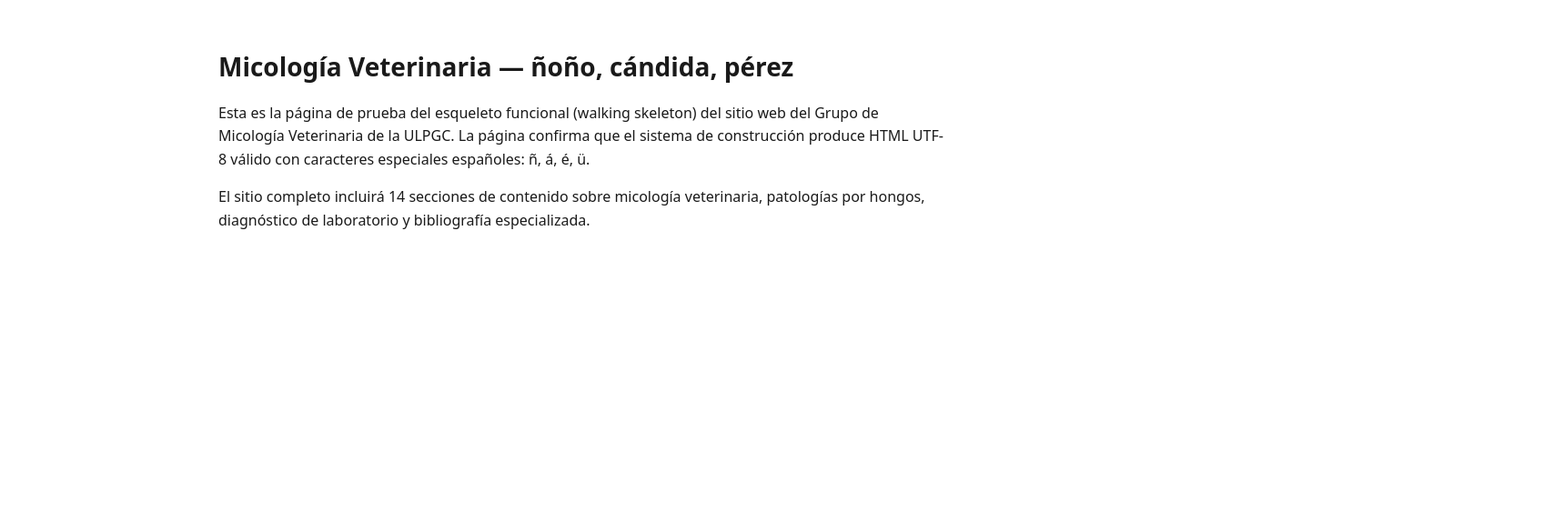
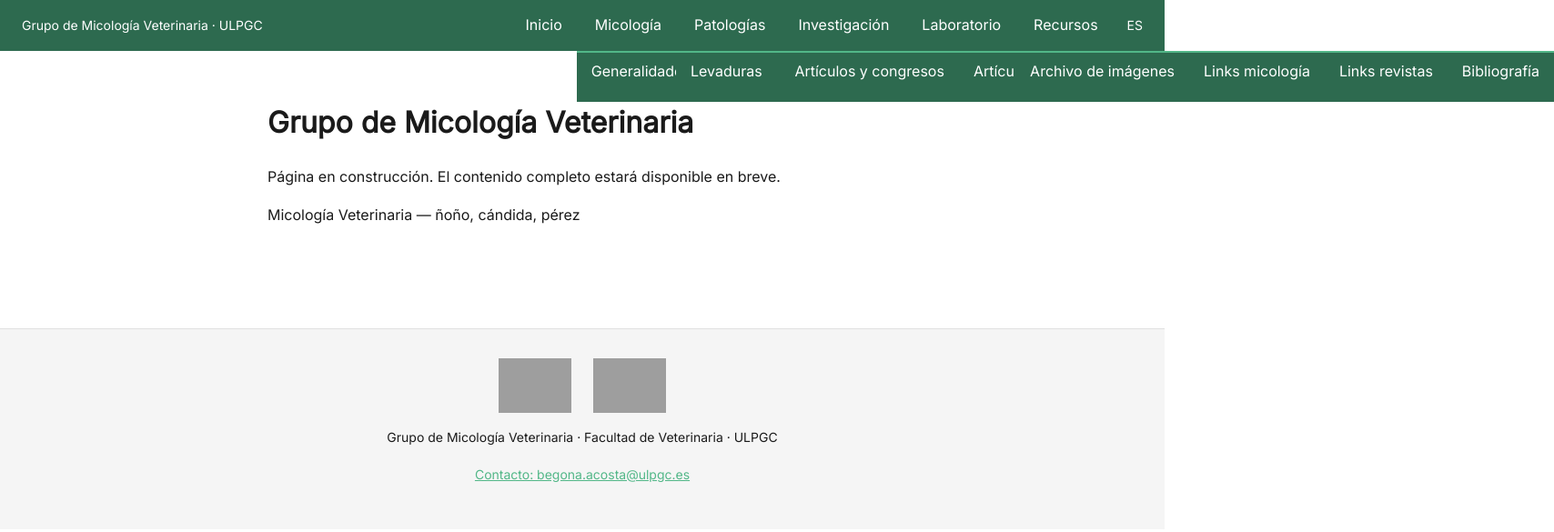
Before and after one commit to warmeta/vetmycology, an Astro site: page / in a window 1280 px wide. Shown: the whole page at 91% size, 1708 px wide, since content can reach past the window. Built offline with nearby package versions, Linux system fonts and the light colour scheme; Astro itself is replaced by a stand-in of ours; grey boxes are pictures that could not be loaded.

Commit message:
feat(02-02): Header + TopNav + MobileNav + Footer (CSS-only nav)
- src/components/Header.astro: sticky header, skip link, wordmark, lang switcher
- src/components/TopNav.astro: 6 nav groups with :hover + :focus-within dropdowns (desktop)
- src/components/MobileNav.astro: CSS :checked overlay, <details>/<summary> accordions (mobile)
- src/components/Footer.astro: ULPGC/IUSA logos, Facultad de Veterinaria affiliation text
- src/pages/index.astro: updated to use BaseLayout, preserves Spanish test literal
- public/images/logos/.gitkeep: logo directory tracked (real logos added in Plan 05)

```diff
--- a/src/components/Footer.astro
+++ b/src/components/Footer.astro
@@ -1,7 +1,61 @@
 ---
-// src/components/Footer.astro — STUB for Task 1 (full implementation in Task 2)
-// Replaced by full implementation in Task 2 of Plan 02-02.
+// src/components/Footer.astro
+// ULPGC + IUSA logos, faculty name, affiliation text, mailto contact link.
+// Source: 02-UI-SPEC.md Footer Contract (NAV-05)
+// Note: Logo image files (ulpgc.png, iusa.png) must be copied from ~/Downloads/backup/
+//       (LOGO.jpg → ulpgc.png, iusalogodoctorado2012.jpg → iusa.png) — Plan 05 Task 1.
+//       In Phase 2 Wave 1 the images may 404; alt text degrades gracefully.
 ---
-<footer>
-  <slot />
+<footer class="site-footer">
+  <div class="footer-inner">
+    <div class="footer-logos">
+      <img src="/images/logos/ulpgc.png" alt="Universidad de Las Palmas de Gran Canaria" />
+      <img src="/images/logos/iusa.png" alt="Instituto Universitario de Sanidad Animal y Seguridad Alimentaria" />
+    </div>
+    <p class="footer-affiliation">Grupo de Micología Veterinaria · Facultad de Veterinaria · ULPGC</p>
+    <p class="footer-contact">
+      <a href="mailto:begona.acosta@ulpgc.es">Contacto: begona.acosta@ulpgc.es</a>
+    </p>
+  </div>
 </footer>
+
+<style>
+  .site-footer {
+    background: var(--color-surface-subtle);
+    border-top: 1px solid var(--color-border);
+    padding: var(--space-xl) var(--space-lg);
+    margin-top: var(--space-3xl);
+  }
+
+  .footer-inner {
+    max-width: 740px;
+    margin: 0 auto;
+    text-align: center;
+  }
+
+  .footer-logos {
+    display: flex;
+    gap: var(--space-lg);
+    align-items: center;
+    justify-content: center;
+    margin-bottom: var(--space-md);
+  }
+
+  .footer-logos img {
+    max-height: 60px;
+    width: auto;
+  }
+
+  .footer-affiliation {
+    font-family: var(--font-body);
+    font-size: var(--font-size-sm);
+    color: var(--color-text);
+    margin: var(--space-sm) 0;
+  }
+
+  .footer-contact a {
+    color: var(--color-accent);
+    font-size: var(--font-size-sm);
+    font-family: var(--font-body);
+  }
+</style>
--- a/src/components/Header.astro
+++ b/src/components/Header.astro
@@ -1,7 +1,88 @@
 ---
-// src/components/Header.astro — STUB for Task 1 (full implementation in Task 2)
-// Replaced by full implementation in Task 2 of Plan 02-02.
+// src/components/Header.astro
+// Sticky header with logo-left/nav-right (desktop), logo+hamburger (mobile), skip link.
+// Source: 02-UI-SPEC.md Header + Navigation Contract (D-09) + Copywriting Contract
+import TopNav from './TopNav.astro';
+import MobileNav from './MobileNav.astro';
 ---
-<header>
-  <slot />
+
+<!-- Skip link — first child; visually hidden until focused (WCAG 2.4.1) -->
+<a href="#main-content" class="skip-link">Ir al contenido principal</a>
+
+<header class="site-header">
+  <div class="header-inner">
+    <a href="/" class="site-wordmark">Grupo de Micología Veterinaria · ULPGC</a>
+    <div class="header-right">
+      <TopNav />
+      <MobileNav />
+      <span class="lang-switcher" aria-label="Idioma: Español">ES</span>
+    </div>
+  </div>
 </header>
+
+<style>
+  .skip-link {
+    position: absolute;
+    left: -9999px;
+    top: auto;
+    width: 1px;
+    height: 1px;
+    overflow: hidden;
+  }
+
+  .skip-link:focus {
+    position: static;
+    width: auto;
+    height: auto;
+    overflow: visible;
+    background: var(--color-accent);
+    color: #000;
+    padding: var(--space-sm) var(--space-md);
+    text-decoration: none;
+    font-family: var(--font-body);
+    font-size: var(--font-size-body);
+    z-index: 999;
+  }
+
+  .site-header {
+    background: var(--color-nav-bg);
+    color: var(--color-nav-text);
+    position: sticky;
+    top: 0;
+    z-index: 100;
+    height: 56px;
+  }
+
+  .header-inner {
+    display: flex;
+    justify-content: space-between;
+    align-items: center;
+    height: 100%;
+    padding: 0 var(--space-lg);
+    max-width: 1280px;
+    margin: 0 auto;
+  }
+
+  .site-wordmark {
+    color: var(--color-nav-text);
+    text-decoration: none;
+    font-family: var(--font-body);
+    font-size: var(--font-size-sm);
+    overflow: hidden;
+    text-overflow: ellipsis;
+    white-space: nowrap;
+    max-width: 60%;
+  }
+
+  .header-right {
+    display: flex;
+    align-items: center;
+    gap: var(--space-md);
+  }
+
+  .lang-switcher {
+    color: var(--color-nav-text);
+    font-size: var(--font-size-sm);
+    font-family: var(--font-body);
+  }
+</style>
--- /dev/null
+++ b/src/components/MobileNav.astro
@@ -0,0 +1,202 @@
+---
+// src/components/MobileNav.astro
+// Full-screen overlay nav with hidden checkbox + <details>/<summary> accordions (no JavaScript).
+// Source: 02-UI-SPEC.md Mobile nav CSS pattern (D-08) + RESEARCH.md Pattern 5
+interface NavChild {
+  label: string;
+  href: string;
+}
+
+interface NavGroup {
+  label: string;
+  href?: string;
+  children?: NavChild[];
+}
+
+const navGroups: NavGroup[] = [
+  {
+    label: 'Inicio',
+    href: '/',
+  },
+  {
+    label: 'Micología',
+    children: [
+      { label: 'Generalidades de los hongos', href: '/micologia/generalidades/' },
+      { label: 'Grupo de trabajo', href: '/micologia/grupo-de-trabajo/' },
+      { label: 'Colaboración con reptiles', href: '/micologia/colreptiles/' },
+    ],
+  },
+  {
+    label: 'Patologías',
+    children: [
+      { label: 'Levaduras', href: '/patologias/levaduras/' },
+      { label: 'Filamentosos', href: '/patologias/filamentosos/' },
+      { label: 'Dimórficos', href: '/patologias/dimorficos/' },
+      { label: 'Micosis peces', href: '/patologias/micosis-peces/' },
+    ],
+  },
+  {
+    label: 'Investigación',
+    children: [
+      { label: 'Artículos y congresos', href: '/investigacion/articulos-congresos/' },
+      { label: 'Artículos interesantes', href: '/investigacion/articulos-interesantes/' },
+    ],
+  },
+  {
+    label: 'Laboratorio',
+    href: '/laboratorio/',
+  },
+  {
+    label: 'Recursos',
+    children: [
+      { label: 'Archivo de imágenes', href: '/recursos/archivo-imagenes/' },
+      { label: 'Links micología', href: '/recursos/links-micologia/' },
+      { label: 'Links revistas', href: '/recursos/links-revistas/' },
+      { label: 'Bibliografía', href: '/recursos/bibliografia/' },
+    ],
+  },
+];
+---
+
+<!-- Hidden checkbox — the toggle state lives in the DOM, no JS needed -->
+<input type="checkbox" id="nav-toggle" class="nav-toggle-input" />
+
+<!-- Hamburger button label (clicking toggles checkbox) -->
+<label for="nav-toggle" class="nav-hamburger" aria-label="Abrir menú de navegación">
+  ☰
+</label>
+
+<!-- Full-screen overlay — shown when #nav-toggle:checked via sibling combinator -->
+<div class="mobile-nav-overlay">
+  <label for="nav-toggle" class="nav-close" aria-label="Cerrar menú de navegación">
+    ✕
+  </label>
+  <nav>
+    {navGroups.map(group => (
+      group.children ? (
+        <details>
+          <summary>{group.label}</summary>
+          <ul>
+            {group.children.map(child => (
+              <li><a href={child.href}>{child.label}</a></li>
+            ))}
+          </ul>
+        </details>
+      ) : (
+        <a href={group.href}>{group.label}</a>
+      )
+    ))}
+  </nav>
+</div>
+
+<style>
+  /* Known limitation (Pitfall 5): :checked persists through viewport resize.
+     Edge-case only; Phase 4 may add a JS reset if needed. */
+
+  /* Hide the actual checkbox — state is managed by the browser */
+  .nav-toggle-input {
+    display: none;
+  }
+
+  .nav-hamburger {
+    display: none;
+    cursor: pointer;
+    color: var(--color-nav-text);
+    font-size: 1.5rem;
+    min-width: 44px;
+    min-height: 44px;
+    align-items: center;
+    justify-content: center;
+  }
+
+  .mobile-nav-overlay {
+    display: none;
+    position: fixed;
+    inset: 0;
+    background: var(--color-nav-bg);
+    z-index: 300;
+    flex-direction: column;
+    padding: var(--space-lg);
+    color: var(--color-nav-text);
+    overflow-y: auto;
+  }
+
+  /* Show overlay when checkbox is checked */
+  #nav-toggle:checked ~ .mobile-nav-overlay {
+    display: flex;
+  }
+
+  .nav-close {
+    align-self: flex-end;
+    min-width: 44px;
+    min-height: 44px;
+    display: flex;
+    align-items: center;
+    justify-content: center;
+    font-size: 1.5rem;
+    cursor: pointer;
+    color: var(--color-nav-text);
+    margin-bottom: var(--space-md);
+  }
+
+  .mobile-nav-overlay nav {
+    display: flex;
+    flex-direction: column;
+    gap: var(--space-sm);
+  }
+
+  .mobile-nav-overlay a {
+    color: var(--color-nav-text);
+    text-decoration: none;
+    display: block;
+    padding: var(--space-sm) 0;
+    min-height: 44px;
+    font-family: var(--font-body);
+    font-size: var(--font-size-body);
+    display: flex;
+    align-items: center;
+  }
+
+  .mobile-nav-overlay details {
+    border-bottom: 1px solid rgba(255, 255, 255, 0.15);
+  }
+
+  .mobile-nav-overlay summary {
+    color: var(--color-nav-text);
+    padding: var(--space-sm) 0;
+    cursor: pointer;
+    min-height: 44px;
+    display: flex;
+    align-items: center;
+    font-family: var(--font-body);
+    font-size: var(--font-size-body);
+  }
+
+  .mobile-nav-overlay ul {
+    list-style: none;
+    margin: 0;
+    padding: 0 0 0 var(--space-md);
+  }
+
+  .mobile-nav-overlay ul li a {
+    font-size: var(--font-size-sm);
+    min-height: 44px;
+  }
+
+  /* Desktop: hide hamburger; mobile overlay forced hidden even if :checked persists */
+  @media (min-width: 1024px) {
+    .nav-hamburger {
+      display: none !important;
+    }
+    .mobile-nav-overlay {
+      display: none !important;
+    }
+  }
+
+  /* Mobile: show hamburger */
+  @media (max-width: 1023px) {
+    .nav-hamburger {
+      display: flex;
+    }
+  }
+</style>
--- /dev/null
+++ b/src/components/TopNav.astro
@@ -0,0 +1,154 @@
+---
+// src/components/TopNav.astro
+// 6-cluster desktop nav with CSS :hover + :focus-within dropdowns (no JavaScript).
+// Source: 02-UI-SPEC.md Header + Navigation Contract (D-06, D-07) + RESEARCH.md Pattern 4
+interface NavChild {
+  label: string;
+  href: string;
+}
+
+interface NavGroup {
+  label: string;
+  href?: string;
+  children?: NavChild[];
+}
+
+const navGroups: NavGroup[] = [
+  {
+    label: 'Inicio',
+    href: '/',
+  },
+  {
+    label: 'Micología',
+    children: [
+      { label: 'Generalidades de los hongos', href: '/micologia/generalidades/' },
+      { label: 'Grupo de trabajo', href: '/micologia/grupo-de-trabajo/' },
+      { label: 'Colaboración con reptiles', href: '/micologia/colreptiles/' },
+    ],
+  },
+  {
+    label: 'Patologías',
+    children: [
+      { label: 'Levaduras', href: '/patologias/levaduras/' },
+      { label: 'Filamentosos', href: '/patologias/filamentosos/' },
+      { label: 'Dimórficos', href: '/patologias/dimorficos/' },
+      { label: 'Micosis peces', href: '/patologias/micosis-peces/' },
+    ],
+  },
+  {
+    label: 'Investigación',
+    children: [
+      { label: 'Artículos y congresos', href: '/investigacion/articulos-congresos/' },
+      { label: 'Artículos interesantes', href: '/investigacion/articulos-interesantes/' },
+    ],
+  },
+  {
+    label: 'Laboratorio',
+    href: '/laboratorio/',
+  },
+  {
+    label: 'Recursos',
+    children: [
+      { label: 'Archivo de imágenes', href: '/recursos/archivo-imagenes/' },
+      { label: 'Links micología', href: '/recursos/links-micologia/' },
+      { label: 'Links revistas', href: '/recursos/links-revistas/' },
+      { label: 'Bibliografía', href: '/recursos/bibliografia/' },
+    ],
+  },
+];
+---
+<nav class="top-nav" aria-label="Navegación principal">
+  <ul>
+    {navGroups.map(group => (
+      <li class="nav-group">
+        {group.children ? (
+          <>
+            <a class="nav-group-label" href={group.children[0].href}>{group.label}</a>
+            <ul class="nav-dropdown">
+              {group.children.map(child => (
+                <li>
+                  <a href={child.href}>{child.label}</a>
+                </li>
+              ))}
+            </ul>
+          </>
+        ) : (
+          <a class="nav-group-label" href={group.href}>{group.label}</a>
+        )}
+      </li>
+    ))}
+  </ul>
+</nav>
+
+<style>
+  .top-nav ul {
+    list-style: none;
+    margin: 0;
+    padding: 0;
+    display: flex;
+    height: 56px;
+  }
+
+  .nav-group {
+    position: relative;
+  }
+
+  .nav-dropdown {
+    display: none;
+    position: absolute;
+    top: 100%;
+    left: 0;
+    background: var(--color-nav-bg);
+    min-width: 220px;
+    z-index: 200;
+    border-top: 2px solid var(--color-accent);
+    list-style: none;
+    margin: 0;
+    padding: 0;
+  }
+
+  /* Keyboard accessible: :focus-within catches Tab into dropdown links */
+  .nav-group:hover .nav-dropdown,
+  .nav-group:focus-within .nav-dropdown {
+    display: block;
+  }
+
+  .nav-group-label {
+    color: var(--color-nav-text);
+    padding: 0 var(--space-md);
+    height: 56px;
+    display: flex;
+    align-items: center;
+    border-left: 4px solid transparent;
+    text-decoration: none;
+    font-family: var(--font-body);
+    font-size: var(--font-size-body);
+    white-space: nowrap;
+  }
+
+  .nav-group:hover .nav-group-label,
+  .nav-group:focus-within .nav-group-label {
+    border-left-color: var(--color-accent);
+  }
+
+  .nav-dropdown a {
+    color: var(--color-nav-text);
+    padding: var(--space-sm) var(--space-md);
+    display: block;
+    text-decoration: none;
+    font-family: var(--font-body);
+    font-size: var(--font-size-body);
+    white-space: nowrap;
+  }
+
+  .nav-dropdown a:hover {
+    background: rgba(255, 255, 255, 0.1);
+  }
+
+  /* Hide on mobile — MobileNav handles mobile viewport */
+  @media (max-width: 1023px) {
+    .top-nav {
+      display: none;
+    }
+  }
+</style>
--- a/src/pages/index.astro
+++ b/src/pages/index.astro
@@ -1,46 +1,15 @@
 ---
-// src/pages/index.astro — Spanish root page (defaultLocale: 'es', no URL prefix)
-const pageTitle = 'Micología Veterinaria — Esqueleto de prueba';
+// src/pages/index.astro — Home page (Phase 2 Wave 1 placeholder)
+// Full home content (hero, logos, Dr. Begoña, 3 photos) is Plan 03 Task 1.
+// This version provides BaseLayout shell for header/footer Wave 1 verification.
+import BaseLayout from '../layouts/BaseLayout.astro';
+const pageTitle = 'Grupo de Micología Veterinaria · ULPGC';
 ---
 
-<!doctype html>
-<html lang="es">
-  <head>
-    <meta charset="utf-8" />
-    <meta name="viewport" content="width=device-width, initial-scale=1" />
-    <title>{pageTitle}</title>
-  </head>
-  <body>
-    <main>
-      <h1>Micología Veterinaria — ñoño, cándida, pérez</h1>
-      <p>
-        Esta es la página de prueba del esqueleto funcional (walking skeleton) del sitio web del
-        Grupo de Micología Veterinaria de la ULPGC. La página confirma que el sistema de
-        construcción produce HTML UTF-8 válido con caracteres especiales españoles: ñ, á, é, ü.
-      </p>
-      <p>
-        El sitio completo incluirá 14 secciones de contenido sobre micología veterinaria,
-        patologías por hongos, diagnóstico de laboratorio y bibliografía especializada.
-      </p>
-    </main>
-  </body>
-</html>
-
-<style>
-  body {
-    font-family:
-      system-ui,
-      -apple-system,
-      sans-serif;
-    max-width: 800px;
-    margin: 0 auto;
-    padding: 2rem 1rem;
-    line-height: 1.6;
-    color: #1a1a1a;
-  }
-
-  h1 {
-    font-size: 1.75rem;
-    margin-bottom: 1rem;
-  }
-</style>
+<BaseLayout title={pageTitle} description="Sitio web del Grupo de Micología Veterinaria de la ULPGC, Facultad de Veterinaria.">
+  <main id="main-content" style="max-width: 740px; margin: 0 auto; padding: var(--space-xl) var(--space-lg);">
+    <h1>Grupo de Micología Veterinaria</h1>
+    <p>Página en construcción. El contenido completo estará disponible en breve.</p>
+    <p lang="es">Micología Veterinaria — ñoño, cándida, pérez</p>
+  </main>
+</BaseLayout>
```
Also changed, not shown: 1 other file.
